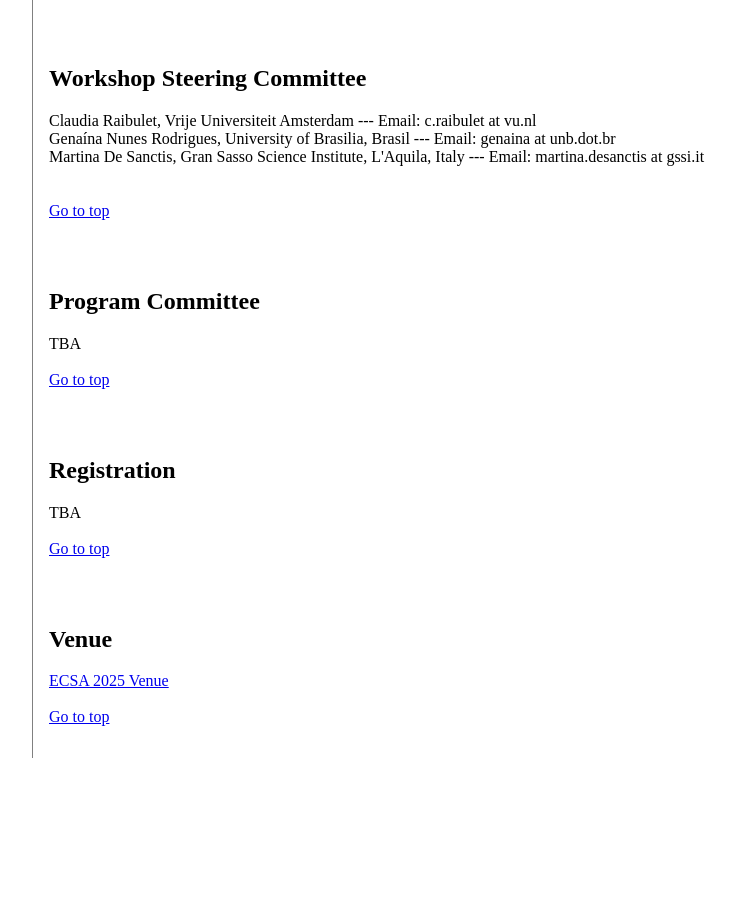
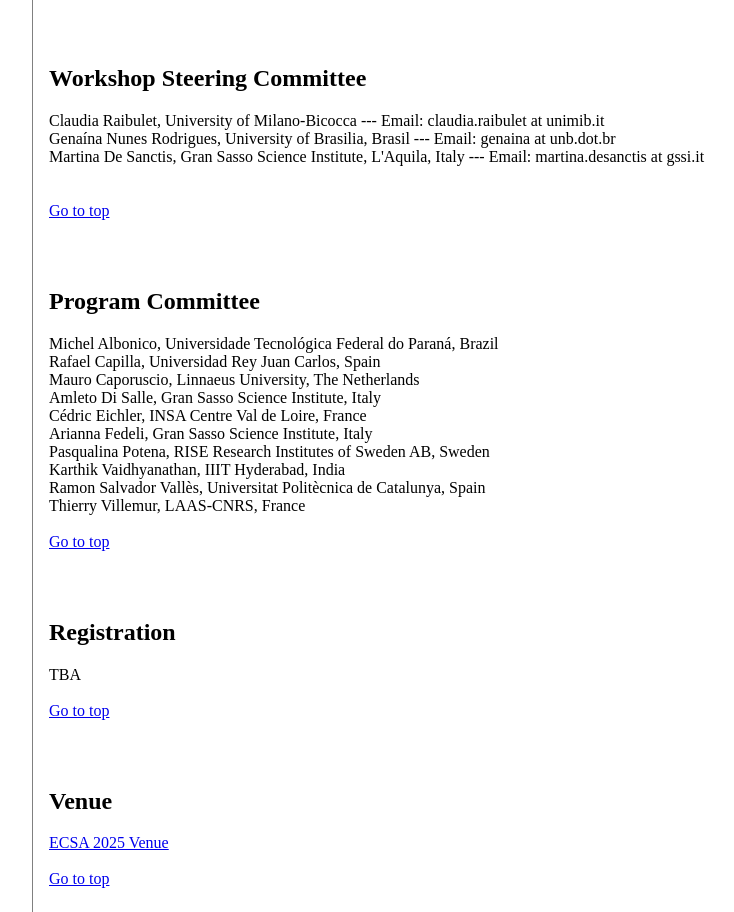
Before and after one commit to casaecsa/casa2025, a plain HTML site: page index.html in a window 1280 px wide. Shown: the part 2844-3756 px from the top of the page, without its empty margins (172-906 px from the left). Before the commit the page ends 3611 px from the top, so only its background shows below. Drawn offline with Linux system fonts and the light colour scheme.

Commit message:
Update index.html

```diff
--- a/index.html
+++ b/index.html
@@ -256,7 +256,7 @@
                 <article id="steering">
                     <h1 id="#steering">Workshop Steering Committee</h1>
                     <p>
-                        Claudia Raibulet, Vrije Universiteit Amsterdam --- Email: c.raibulet at vu.nl<br>
+                        Claudia Raibulet, University of Milano-Bicocca --- Email: claudia.raibulet at unimib.it<br>
                         Genaína Nunes Rodrigues, University of Brasilia, Brasil --- Email: genaina at unb.dot.br <br>
                         Martina De Sanctis, Gran Sasso Science Institute, L'Aquila, Italy --- Email: martina.desanctis at gssi.it <br>
                         <br><br>
@@ -266,21 +266,16 @@
                 <article id="programcommittee">
                     <h1 id="#programcommittee">Program Committee</h1>
                     <p>
-                        TBA
-                        <!-- <br> Michel Albonico, Universidade Tecnológica Federal do Paraná, Brazil
-                        <br> Ricardo Caldas, Chalmers University of Technology, Sweden
+                        Michel Albonico, Universidade Tecnológica Federal do Paraná, Brazil
                         <br> Rafael Capilla, Universidad Rey Juan Carlos, Spain
                         <br> Mauro Caporuscio, Linnaeus University, The Netherlands
-                        <br> Amleto Di Salle, Gran Sasso Science Institute,  Italy
-                        <br> Liliana Dobrica, University Politehnica of Bucharest, Romania
-                        <br> Khalil Drira, University of Toulouse, France
+                        <br> Amleto Di Salle, Gran Sasso Science Institute, Italy
                         <br> Cédric Eichler, INSA Centre Val de Loire, France
+                        <br> Arianna Fedeli, Gran Sasso Science Institute, Italy
                         <br> Pasqualina Potena, RISE Research Institutes of Sweden AB, Sweden
-                        <br> Claudia Raibulet, Vrije Universiteit Amsterdam, The Netherlands
-                        <br> Luciana Rebelo, Gran Sasso Science Institute, Italy
-                        <br> Elvinia Riccobene, University of Milan, Italy
+                        <br> Karthik Vaidhyanathan, IIIT Hyderabad, India
                         <br> Ramon Salvador Vallès, Universitat Politècnica de Catalunya, Spain
-                        <br> Thierry Villemur, LAAS-CNRS, France -->
+                        <br> Thierry Villemur, LAAS-CNRS, France
                         <br><br>
                         <a href="#home">Go to top</a>
                     </p>
```
